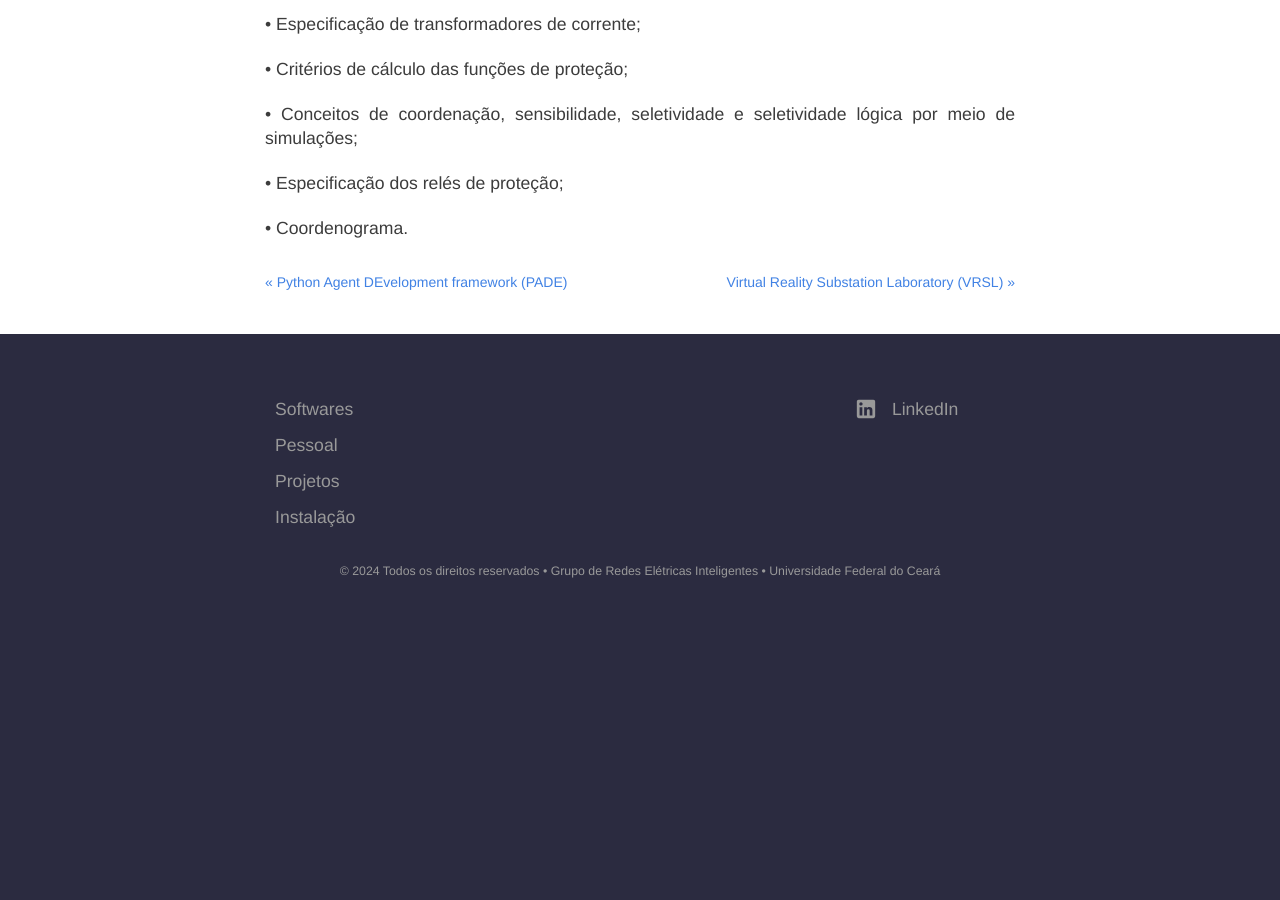
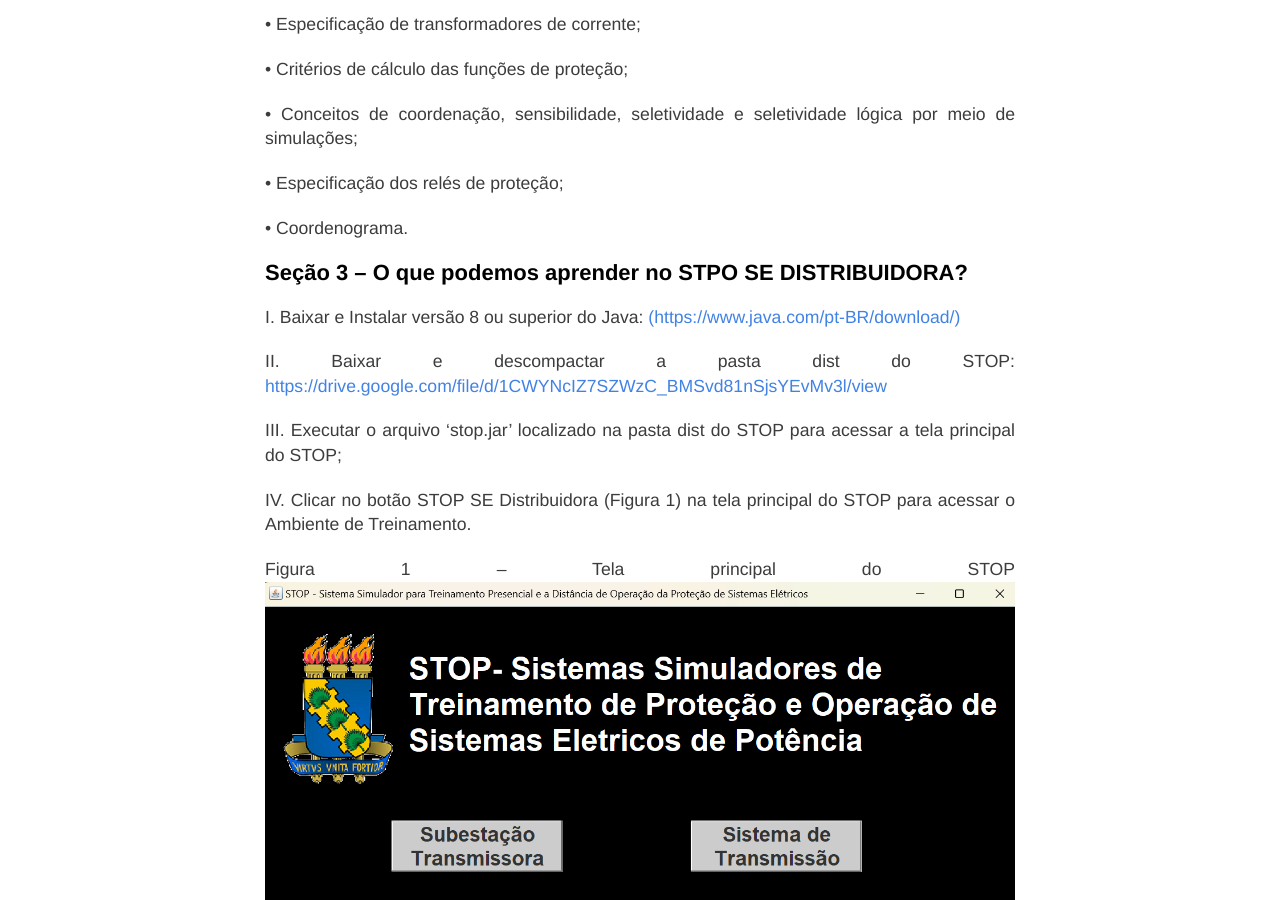
Before and after one commit to Gabriell89222/Gabriell89222.github.io, a Jekyll site: the page built from _posts/2024-04-18-stop.md, in a window 1280 px wide and 900 px high, scrolled down 837 px. Built offline with Jekyll 4.4.1, drawn with Linux system fonts in a browser that asks for light colours; before the commit the page ends 1468 px from its top, so only the background shows below that.

Commit message:
Ajuste na pág. STOP v-1.3

```diff
--- a/_posts/2024-04-18-stop.md
+++ b/_posts/2024-04-18-stop.md
@@ -35,3 +35,19 @@ Seu objetivo primordial é possibilitar a execução de simulações detalhadas
 •	Especificação dos relés de proteção;
 
 •	Coordenograma.
+
+## Seção 3 – O que podemos aprender no STPO SE DISTRIBUIDORA?
+
+
+I. Baixar e Instalar versão 8 ou superior do Java:
+[(https://www.java.com/pt-BR/download/)](https://drive.google.com/drive/folders/1lVV72RhdRle1ANS-jaQ1a2MWumB7Khhl?usp=sharing)
+
+II. Baixar e descompactar a pasta dist do STOP:
+[https://drive.google.com/file/d/1CWYNcIZ7SZWzC_BMSvd81nSjsYEvMv3l/view](https://drive.google.com/file/d/1CWYNcIZ7SZWzC_BMSvd81nSjsYEvMv3l/view)
+
+III. Executar o arquivo ‘stop.jar’ localizado na pasta dist do STOP para acessar a tela principal do STOP;
+
+IV. Clicar no botão STOP SE Distribuidora (Figura 1) na tela principal do STOP para acessar o Ambiente de Treinamento.
+
+Figura 1 – Tela principal do STOP
+![Foto-1](/images/ST.png)
```
Also changed, not shown: images/ST.png (added).
